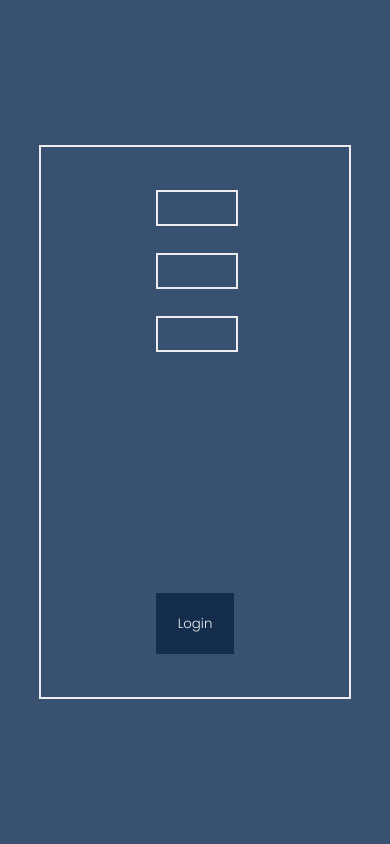
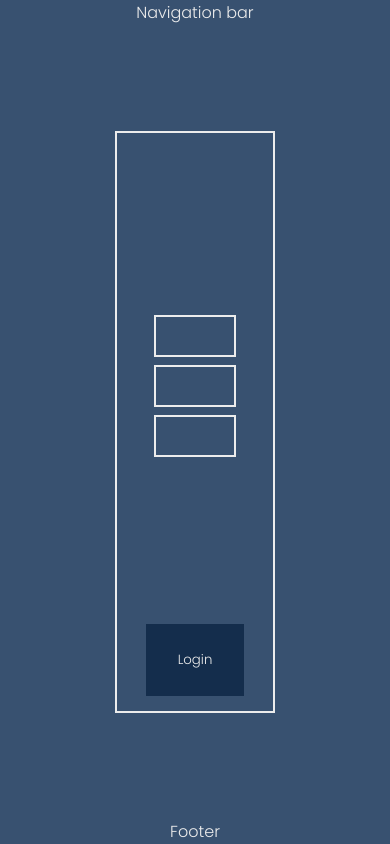
Before and after one commit to Sycinz/loginPage, a React (Vite) app: page / in a window 390 px wide. Built offline with nearby package versions, Linux system fonts and the light colour scheme.

Commit message:
adding @media to make site responsive

```diff
--- a/src/App.jsx
+++ b/src/App.jsx
@@ -1,4 +1,6 @@
+import Nav from './Nav'
 import Form from './Form'
+import Footer from './Footer'
 import {useState} from 'react'
 import './App.scss'
 
@@ -7,10 +9,12 @@ function App() {
 
   return (
     <>
+      <Nav />
       <Form
         formData={formData}
         setFormData={setFormData}
       />
+      <Footer />
     </>
   )
 }
--- a/src/App.scss
+++ b/src/App.scss
@@ -20,7 +20,9 @@ $fourthColor: #142d4c;
     height: 100vh;
 
     display: flex;
-    justify-content: center;
+    flex-direction: column;
+
+    justify-content: space-between;
     align-items: center;
 }
 
@@ -29,14 +31,12 @@ form {
     flex-direction: column;
 
     border: 2px solid $firstColor;
-    padding: 1.5em 4em;
+    padding: 0.5em 1em;
 
-    width: 20%;
-    height: 55%;
+    width: 25vw;
+    height: 65vh;
 
     font-size: 1.8em;
-
-
 }
 
 .inputs {
@@ -46,20 +46,19 @@ form {
     display: flex;
     flex-direction: column;
 
-
+    justify-content: center;
+    align-items: center;
 }
 
 input {
     background: transparent;
     border: 2px solid $firstColor;
 
-    width: 100%;
+    width: 80%;
     height: 8%;
 
-
-
     &:nth-child(1), &:nth-child(2) {
-        margin: 0 0 2em 0;
+        margin: 0 0 2vw 0;
     }
 }
 
@@ -71,3 +70,9 @@ button {
 
     border: 2px solid $fourthColor;
 }
+
+@media (max-width: 720px) and (max-height: 480px) {
+    .form {
+        width: 90vw;
+    }
+}
--- /dev/null
+++ b/src/Footer.jsx
@@ -0,0 +1,7 @@
+function Footer() {
+    return (
+        <div>Footer</div>
+    )
+}
+
+export default Footer
--- /dev/null
+++ b/src/Nav.jsx
@@ -0,0 +1,7 @@
+function Nav() {
+    return(
+        <div>Navigation bar</div>
+    )
+}
+
+export default Nav
```
